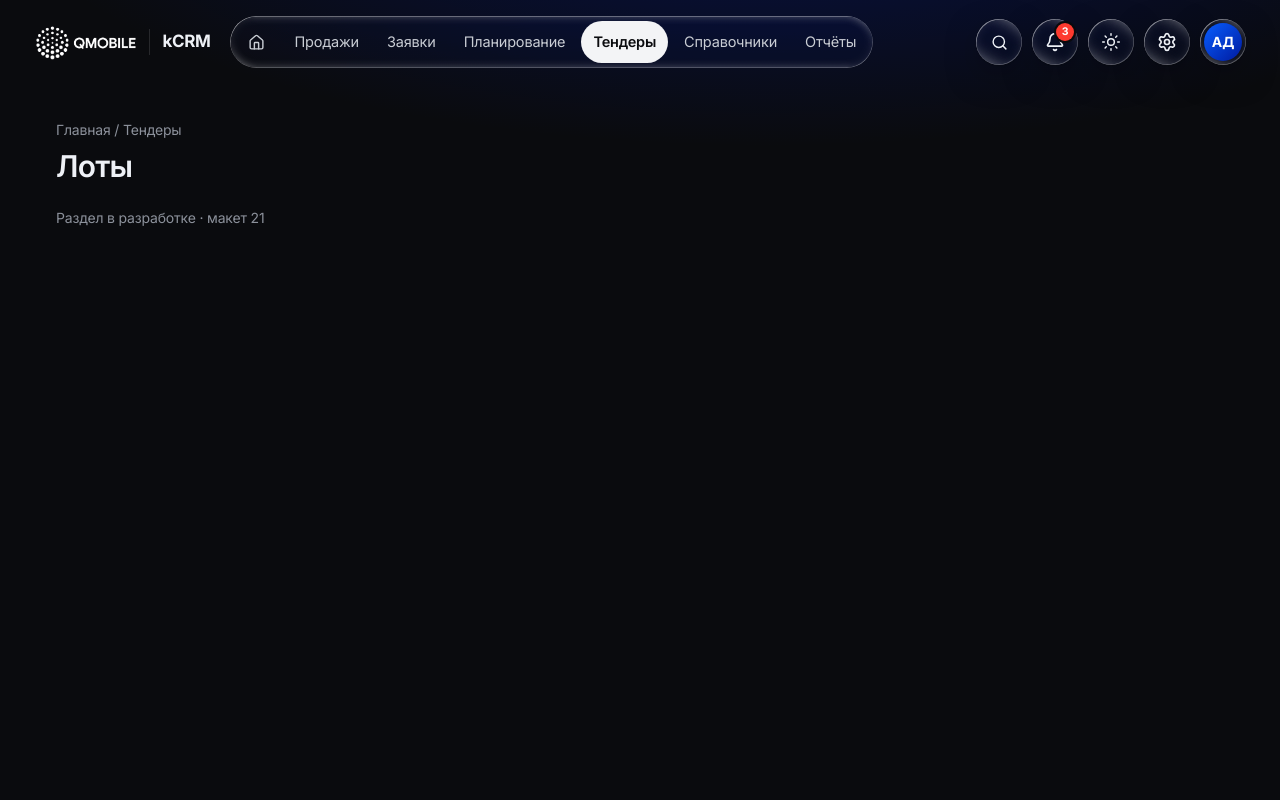
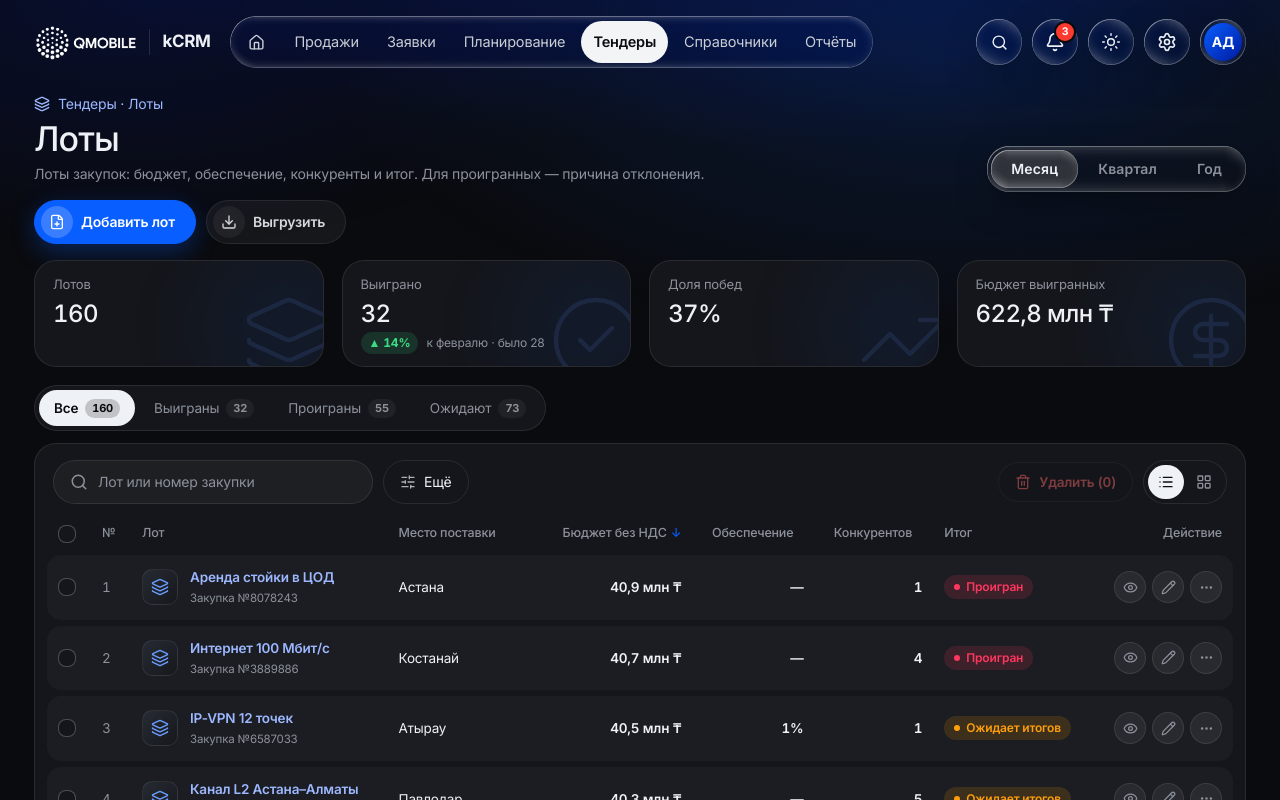
Before and after one commit to memfik/kcrm-front, a Next.js app: page /lots in a window 1280 px wide. Shown: the top 800 px of the page. Built offline with nearby package versions, Linux system fonts and the light colour scheme.

Commit message:
Лоты (макет 21)

```diff
--- a/src/app/(main)/[section]/page.tsx
+++ b/src/app/(main)/[section]/page.tsx
@@ -4,7 +4,7 @@ import { ALL_SECTIONS, NAV_GROUPS, findSection } from "@/config/nav"
 import { PageHero } from "@/components/shared/page-hero"
 
 /** Разделы со своими маршрутами — заглушка их не отдаёт. */
-const OWN_ROUTES = new Set(["counterparties", "deals", "offers", "discount-requests", "sandbox", "leads", "tech-requests", "work-orders", "ip-requests", "number-capacity", "subscribers", "install-acts", "tasks", "calendar", "sales-plan", "ipr", "forecasts", "tenders"])
+const OWN_ROUTES = new Set(["counterparties", "deals", "offers", "discount-requests", "sandbox", "leads", "tech-requests", "work-orders", "ip-requests", "number-capacity", "subscribers", "install-acts", "tasks", "calendar", "sales-plan", "ipr", "forecasts", "tenders", "lots"])
 
 export function generateStaticParams() {
   return ALL_SECTIONS.filter((s) => !OWN_ROUTES.has(s.slug)).map((s) => ({ section: s.slug }))
--- /dev/null
+++ b/src/app/(main)/lots/[id]/edit/page.tsx
@@ -0,0 +1,21 @@
+import { Suspense } from "react"
+import type { Metadata } from "next"
+import { Form } from "../../views"
+
+export const metadata: Metadata = { title: "Редактирование лота — kCRM" }
+
+type Props = PageProps<"/lots/[id]/edit">
+
+/** id известен только при запросе — читаем его внутри Suspense (cacheComponents). */
+export default function EditLotPage({ params }: Props) {
+  return (
+    <Suspense>
+      <Content params={params} />
+    </Suspense>
+  )
+}
+
+async function Content({ params }: Pick<Props, "params">) {
+  const { id } = await params
+  return <Form id={+id} />
+}
--- /dev/null
+++ b/src/app/(main)/lots/[id]/page.tsx
@@ -0,0 +1,21 @@
+import { Suspense } from "react"
+import type { Metadata } from "next"
+import { Record } from "../views"
+
+export const metadata: Metadata = { title: "Лот — kCRM" }
+
+type Props = PageProps<"/lots/[id]">
+
+/** id известен только при запросе — читаем его внутри Suspense (cacheComponents). */
+export default function LotPage({ params }: Props) {
+  return (
+    <Suspense>
+      <Content params={params} />
+    </Suspense>
+  )
+}
+
+async function Content({ params }: Pick<Props, "params">) {
+  const { id } = await params
+  return <Record id={+id} />
+}
--- /dev/null
+++ b/src/app/(main)/lots/new/page.tsx
@@ -0,0 +1,8 @@
+import type { Metadata } from "next"
+import { Form } from "../views"
+
+export const metadata: Metadata = { title: "Новый лот — kCRM" }
+
+export default function NewLotPage() {
+  return <Form />
+}
--- /dev/null
+++ b/src/app/(main)/lots/page.tsx
@@ -0,0 +1,9 @@
+import type { Metadata } from "next"
+import { List } from "./views"
+
+export const metadata: Metadata = { title: "Лоты — kCRM" }
+
+/** 21 Лоты. */
+export default function LotsPage() {
+  return <List />
+}
--- /dev/null
+++ b/src/app/(main)/lots/views.tsx
@@ -0,0 +1,12 @@
+"use client"
+
+import { ListPage } from "@/components/list/list-page"
+import { RecordForm } from "@/components/list/record-form"
+import { RecordPage } from "@/components/list/record-page"
+import { LOTS_LIST } from "@/config/lists/lots"
+
+/* Конфиг с функциями живёт только на клиенте — страницы маршрута отдают эти обёртки. */
+
+export const List = () => <ListPage cfg={LOTS_LIST} />
+export const Record = ({ id }: { id: number }) => <RecordPage cfg={LOTS_LIST} id={id} />
+export const Form = ({ id }: { id?: number }) => <RecordForm cfg={LOTS_LIST} id={id} />
--- /dev/null
+++ b/src/config/lists/lots.tsx
@@ -0,0 +1,155 @@
+import { Briefcase, CircleCheck, CircleDollarSign, Download, FilePlus, Layers, TrendingUp, TriangleAlert } from "lucide-react"
+import { Kv, Line, NameCell, Section, Status } from "@/components/list/cells"
+import { CITY, pick, rnd } from "@/lib/demo-names"
+import type { ListConfig, Option } from "@/lib/list/types"
+import { money } from "@/lib/period"
+
+/*
+ * 21 Лоты закупок — бюджет, обеспечение, конкуренты и итог. Пример данных: в копии базы лотов нет (как в макете). TODO: API.
+ */
+
+type Result = "win" | "lose" | "wait"
+
+export type Lot = {
+  id: number
+  /** № закупки. */
+  ten: string
+  name: string
+  /** Бюджет без НДС, ₸. */
+  budget: number
+  place: string
+  /** Обеспечение заявки, %. */
+  guar: number
+  /** Конкурентов. */
+  comp: number
+  res: Result
+}
+
+const LOTS = ["Интернет 100 Мбит/с", "Канал L2 Астана–Алматы", "IP-VPN 12 точек", "ВКС 5 залов", "Аренда стойки в ЦОД", "IP-телефония 60 линий"]
+const COMPETITORS = ["Казахтелеком", "Beeline Business", "Transtelecom", "2Day Telecom"]
+const RESULT: Record<Result, [string, string]> = {
+  win: ["Выигран", "#34c759"],
+  lose: ["Проигран", "#ff375f"],
+  wait: ["Ожидает итогов", "#ff9f0a"],
+}
+
+const ALL: Lot[] = Array.from({ length: 160 }, (_, i) => {
+  const id = 9100 + i
+  return {
+    id,
+    ten: `№${(rnd(id, 2) % 9000000) + 1000000}`,
+    name: pick(LOTS, id, 3),
+    budget: ((rnd(id, 4) % 400) + 10) * 100000,
+    place: pick(CITY, id, 5),
+    guar: [0, 1, 3][rnd(id, 6) % 3],
+    comp: (rnd(id, 7) % 5) + 1,
+    res: (["win", "lose", "lose", "wait", "wait"] as Result[])[rnd(id, 8) % 5],
+  }
+})
+
+const tenge = (n: number) => `${money(n)} ₸`
+const result = (x: Lot) => <Status text={RESULT[x.res][0]} color={RESULT[x.res][1]} />
+const won = ALL.filter((x) => x.res === "win")
+const decided = ALL.filter((x) => x.res !== "wait")
+const opts = (list: string[]): Option[] => list.map((v) => ({ v, label: v }))
+
+export const LOTS_LIST: ListConfig<Lot> = {
+  key: "lots",
+  title: "Лоты",
+  crumb: "Тендеры · Лоты",
+  icon: Layers,
+  search: "Лот или номер закупки",
+  foot: "пример данных",
+  buttons: [
+    { icon: FilePlus, label: "Добавить лот", href: "/lots/new" },
+    { icon: Download, label: "Выгрузить", onClick: "export" },
+  ],
+  rows: () => ALL.map((x) => ({ ...x })),
+  text: (x) => `${x.name} ${x.ten} ${x.place}`,
+  tabs: [
+    { k: "a", t: "Все", f: () => true },
+    { k: "w", t: "Выиграны", f: (x) => x.res === "win" },
+    { k: "l", t: "Проиграны", f: (x) => x.res === "lose" },
+    { k: "o", t: "Ожидают", f: (x) => x.res === "wait" },
+  ],
+  sort: ["budget", -1],
+  cols: [
+    { k: "name", t: "Лот", value: (x) => x.name, render: (x) => <NameCell icon={Layers} name={x.name} sub={`Закупка ${x.ten}`} /> },
+    { k: "place", t: "Место поставки", value: (x) => x.place, render: (x) => x.place },
+    { k: "budget", t: "Бюджет без НДС", num: true, value: (x) => x.budget, render: (x) => tenge(x.budget) },
+    { k: "guar", t: "Обеспечение", num: true, value: (x) => x.guar, render: (x) => (x.guar ? `${x.guar}%` : "—") },
+    { k: "comp", t: "Конкурентов", num: true, value: (x) => x.comp, render: (x) => x.comp },
+    { k: "res", t: "Итог", value: (x) => RESULT[x.res][0], render: result },
+  ],
+  kpis: () => [
+    { t: "Лотов", icon: Layers, c: ALL.length },
+    // сравнение условное, как в макете
+    { t: "Выиграно", icon: CircleCheck, c: won.length, p: won.length - 4 },
+    { t: "Доля побед", icon: TrendingUp, c: Math.round((won.length / Math.max(1, decided.length)) * 100), f: (v) => `${v}%` },
+    { t: "Бюджет выигранных", icon: CircleDollarSign, c: won.reduce((a, x) => a + x.budget, 0), f: tenge },
+  ],
+  sub: () => "Лоты закупок: бюджет, обеспечение, конкуренты и итог. Для проигранных — причина отклонения.",
+  cardStatus: "res",
+  record: (x) => {
+    const params = [
+      { t: "Закупка", v: x.ten },
+      { t: "Бюджет без НДС", v: tenge(x.budget) },
+      { t: "Бюджет с НДС", v: tenge(x.budget * 1.12) },
+      { t: "Место поставки", v: x.place },
+      { t: "Обеспечение заявки", v: x.guar ? `${x.guar}%` : "не требуется" },
+      { t: "Конкурентов", v: x.comp },
+    ]
+    // в макете у конкурентов четыре имени — лишние не показываем
+    const rivals = COMPETITORS.slice(0, x.comp)
+    return {
+      title: x.name,
+      meta: result(x),
+      actions: [
+        // TODO: риски по лоту — отдельная сущность
+        { icon: TriangleAlert, label: "Добавить риск" },
+        { icon: Briefcase, label: "Связать со сделкой", href: "/deals" },
+      ],
+      stats: [
+        { t: "Бюджет", v: tenge(x.budget) },
+        { t: "Обеспечение", v: x.guar ? `${x.guar}%` : "—" },
+        { t: "Конкурентов", v: x.comp },
+      ],
+      facts: params,
+      tabs: [
+        {
+          t: "Лот",
+          body: (
+            <Section title="Параметры">
+              <Kv items={params} />
+            </Section>
+          ),
+        },
+        {
+          t: "Конкуренты",
+          body: (
+            <Section title="Ценовые предложения">
+              {rivals.map((c, k) => (
+                <Line key={c}>
+                  <b>{c}</b>
+                  <span className="flex-1" />
+                  <span className="tabular-nums">{tenge(x.budget * (0.82 + k * 0.04))}</span>
+                </Line>
+              ))}
+            </Section>
+          ),
+        },
+      ],
+    }
+  },
+  name: (x) => `${x.name} · ${x.ten}`,
+  blank: () => ({ id: 0, ten: "", name: "", budget: 0, place: CITY[1], guar: 0, comp: 1, res: "wait" }),
+  fields: [
+    { k: "name", t: "Лот", type: "text", required: true, wide: true, get: (x) => x.name, set: (x, v) => ({ ...x, name: v.trim() }) },
+    { k: "ten", t: "№ закупки", type: "text", get: (x) => x.ten, set: (x, v) => ({ ...x, ten: v.trim() }) },
+    { k: "place", t: "Место поставки", type: "select", opts: opts(CITY), get: (x) => x.place, set: (x, v) => ({ ...x, place: v }) },
+    { k: "budget", t: "Бюджет без НДС, ₸", type: "number", get: (x) => (x.budget ? String(x.budget) : ""), set: (x, v) => ({ ...x, budget: +v || 0 }) },
+    { k: "guar", t: "Обеспечение", type: "select", opts: [0, 1, 3].map((v) => ({ v: String(v), label: v ? `${v}%` : "не требуется" })), get: (x) => String(x.guar), set: (x, v) => ({ ...x, guar: +v }) },
+    { k: "comp", t: "Конкурентов", type: "number", get: (x) => String(x.comp), set: (x, v) => ({ ...x, comp: +v || 1 }) },
+    { k: "res", t: "Итог", type: "select", opts: (Object.keys(RESULT) as Result[]).map((v) => ({ v, label: RESULT[v][0], color: RESULT[v][1] })), get: (x) => x.res, set: (x, v) => ({ ...x, res: v as Result }) },
+  ],
+}
```
Also changed, not shown: 1 other file (tests, documents, lock files or other folders).
